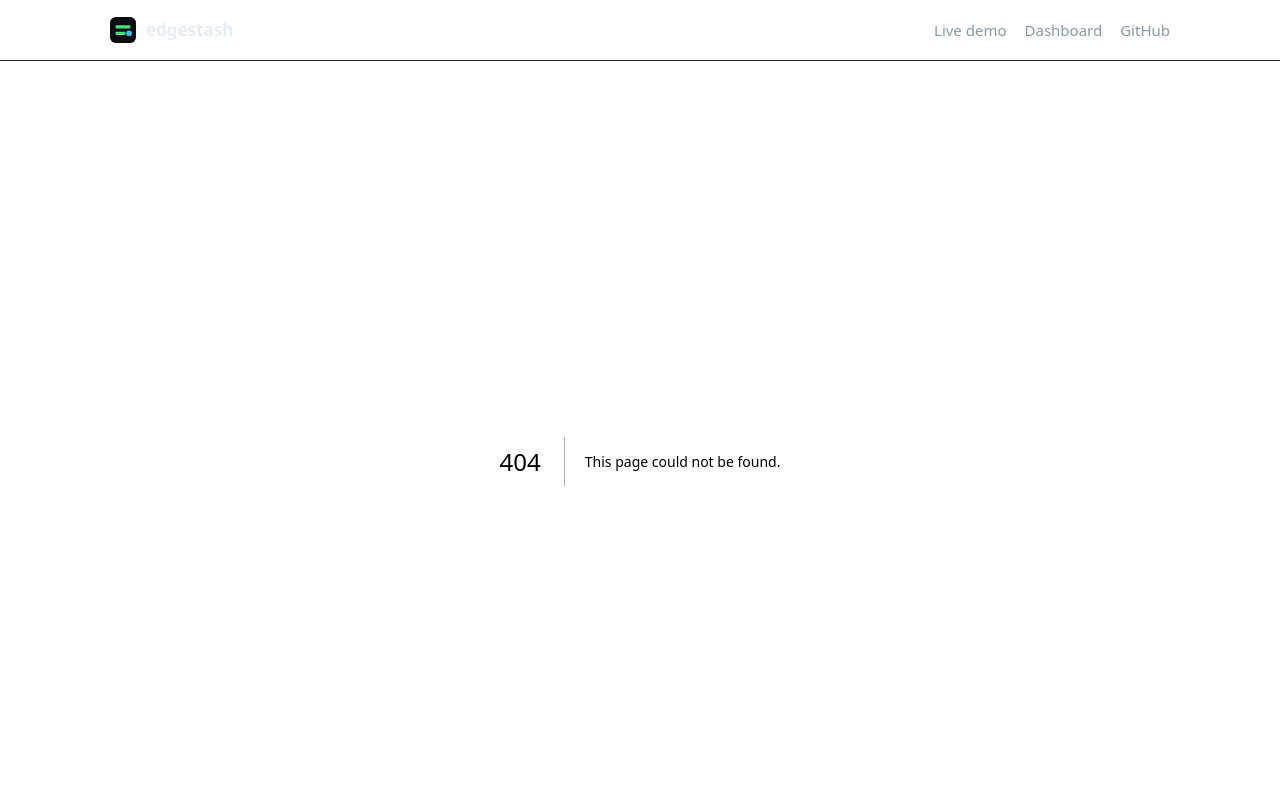
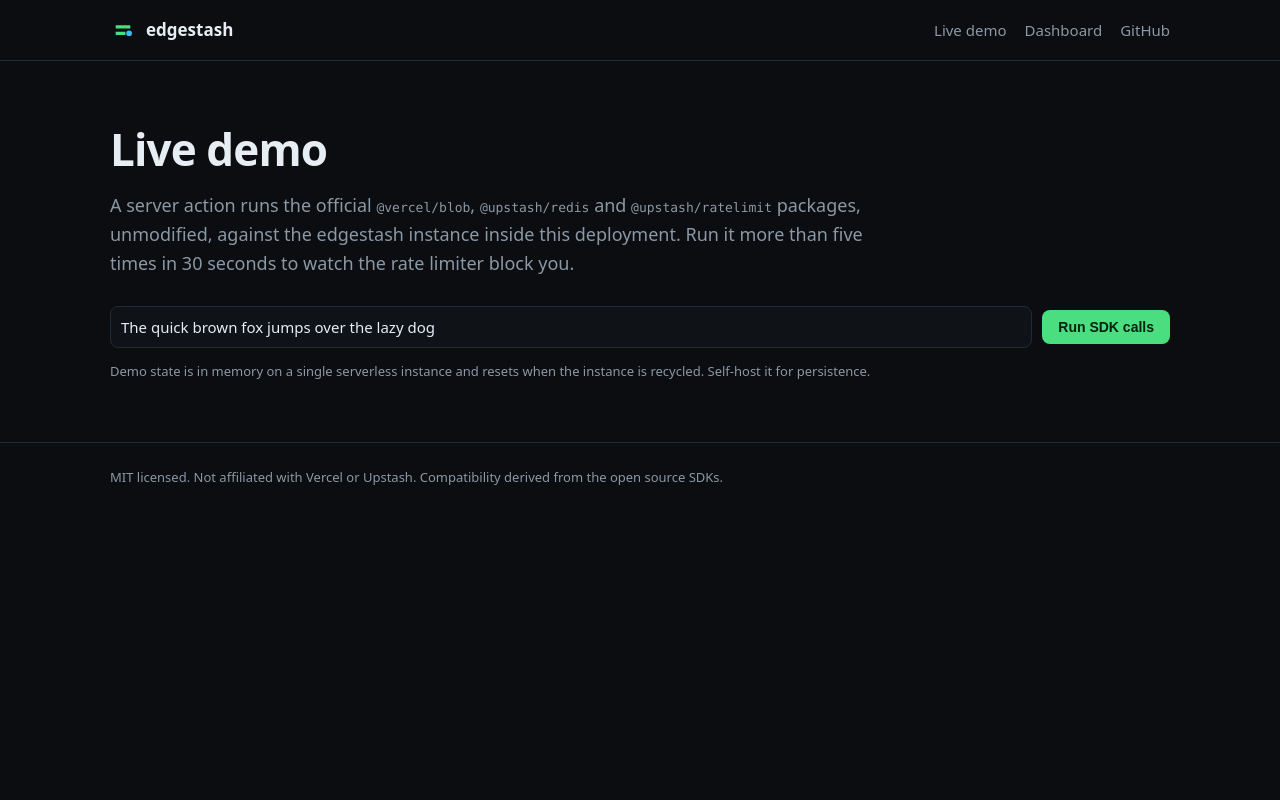
Before and after one commit to devtechedge/edgestash, a Next.js app in the folder apps/web/: page /demo in a window 1280 px wide. Before the commit this address had no page. Shown: the top 800 px of the page. Built offline with nearby package versions, Linux system fonts and the light colour scheme.

Commit message:
feat(web): live demo running unmodified SDKs through a server action

```diff
--- /dev/null
+++ b/apps/web/app/demo/actions.ts
@@ -0,0 +1,61 @@
+"use server";
+
+import { headers } from "next/headers";
+import { DEMO, getEdgestash, getLocalUrl, originFrom } from "@/lib/edgestash";
+
+export interface Step { api: string; call: string; ms: number; ok: boolean; result: unknown }
+
+async function step(steps: Step[], api: string, call: string, fn: () => Promise<unknown>) {
+  const t = performance.now();
+  try {
+    const result = await fn();
+    steps.push({ api, call, ms: Math.round(performance.now() - t), ok: true, result });
+  } catch (e) {
+    steps.push({ api, call, ms: Math.round(performance.now() - t), ok: false, result: e instanceof Error ? `${e.name}: ${e.message}` : String(e) });
+  }
+}
+
+/** Runs the official, unmodified SDKs against this instance of edgestash over HTTP. */
+export async function runDemo(text: string): Promise<Step[]> {
+  const app = await getEdgestash();
+  if (!process.env.EDGESTASH_PUBLIC_URL) app.blob.opts.publicUrl = originFrom(await headers());
+  const local = await getLocalUrl();
+  process.env.VERCEL_BLOB_API_URL = `${local}/api/blob`;
+  process.env.VERCEL_BLOB_RETRIES = "0";
+  const blob = await import("@vercel/blob");
+  const { Redis } = await import("@upstash/redis");
+  const { Ratelimit } = await import("@upstash/ratelimit");
+  const token = DEMO.blobToken;
+  const redis = new Redis({ url: `${local}/redis`, token: DEMO.redisToken, retry: false });
+  const steps: Step[] = [];
+  const body = (text || "hello from the edgestash demo").slice(0, 2000);
+
+  let url = "";
+  await step(steps, "blob", `put("demo/note.txt", { addRandomSuffix: true })`, async () => {
+    const r = await blob.put("demo/note.txt", body, { access: "public", addRandomSuffix: true, contentType: "text/plain", token });
+    url = r.url;
+    return r;
+  });
+  await step(steps, "blob", "head(url)", () => blob.head(url, { token }));
+  await step(steps, "blob", `copy(url, "demo/copy.txt")`, () => blob.copy(url, "demo/copy.txt", { access: "public", allowOverwrite: true, token }));
+  await step(steps, "blob", `list({ prefix: "demo/", mode: "folded" })`, async () => {
+    const r = await blob.list({ prefix: "demo/", token });
+    return { count: r.blobs.length, hasMore: r.hasMore, first: r.blobs.slice(0, 3).map((b) => b.pathname) };
+  });
+  await step(steps, "redis", `set("demo:last", { text, at })`, () => redis.set("demo:last", { text: body.slice(0, 80), at: new Date().toISOString() }, { ex: 3600 }));
+  await step(steps, "redis", `get("demo:last")`, () => redis.get("demo:last"));
+  await step(steps, "redis", `incr("demo:runs")`, () => redis.incr("demo:runs"));
+  await step(steps, "redis", `zincrby("demo:words", 1, word) for each word`, async () => {
+    const p = redis.pipeline();
+    for (const w of body.toLowerCase().split(/\W+/).filter(Boolean).slice(0, 20)) p.zincrby("demo:words", 1, w);
+    await p.exec();
+    return redis.zrange("demo:words", 0, 4, { rev: true, withScores: true });
+  });
+  await step(steps, "redis", "multi().hset().hincrby().exec()", () => redis.multi().hset("demo:visitor", { seen: "yes" }).hincrby("demo:visitor", "count", 1).exec());
+  const rl = new Ratelimit({ redis, limiter: Ratelimit.slidingWindow(5, "30 s"), prefix: "demo:rl", analytics: false, ephemeralCache: false });
+  await step(steps, "ratelimit", `slidingWindow(5, "30 s").limit("visitor")`, async () => {
+    const r = await rl.limit("visitor");
+    return { success: r.success, limit: r.limit, remaining: r.remaining, reset: new Date(r.reset).toISOString() };
+  });
+  return steps;
+}
--- /dev/null
+++ b/apps/web/app/demo/page.tsx
@@ -0,0 +1,44 @@
+"use client";
+
+import { useState, useTransition } from "react";
+import { runDemo, type Step } from "./actions";
+
+export default function DemoPage() {
+  const [text, setText] = useState("The quick brown fox jumps over the lazy dog");
+  const [steps, setSteps] = useState<Step[] | null>(null);
+  const [pending, start] = useTransition();
+  return (
+    <>
+      <div className="hero" style={{ paddingBottom: 10 }}>
+        <h1>Live demo</h1>
+        <p className="lead">
+          A server action runs the official <code>@vercel/blob</code>, <code>@upstash/redis</code> and <code>@upstash/ratelimit</code> packages,
+          unmodified, against the edgestash instance inside this deployment. Run it more than five times in 30 seconds to watch the rate limiter block you.
+        </p>
+      </div>
+      <div className="row">
+        <input style={{ flex: 1, minWidth: 260 }} value={text} onChange={(e) => setText(e.target.value)} maxLength={2000} aria-label="Text to store" />
+        <button disabled={pending} onClick={() => start(async () => setSteps(await runDemo(text)))}>{pending ? "Running..." : "Run SDK calls"}</button>
+      </div>
+      <p className="muted" style={{ fontSize: 13 }}>Demo state is in memory on a single serverless instance and resets when the instance is recycled. Self-host it for persistence.</p>
+      {steps && (
+        <table style={{ marginTop: 20 }}>
+          <thead><tr><th>API</th><th>SDK call</th><th>ms</th><th>Result</th></tr></thead>
+          <tbody>
+            {steps.map((s, i) => (
+              <tr key={i}>
+                <td><span className="pill">{s.api}</span></td>
+                <td className="mono">{s.call}</td>
+                <td>{s.ms}</td>
+                <td>
+                  <pre style={{ margin: 0, maxHeight: 220, borderColor: s.ok ? "var(--line)" : "var(--bad)" }}>{JSON.stringify(s.result, null, 2)}</pre>
+                  {s.api === "blob" && s.ok && typeof s.result === "object" && s.result && "url" in s.result ? <a href={String((s.result as { url: string }).url)} target="_blank" rel="noreferrer">open blob</a> : null}
+                </td>
+              </tr>
+            ))}
+          </tbody>
+        </table>
+      )}
+    </>
+  );
+}
```
